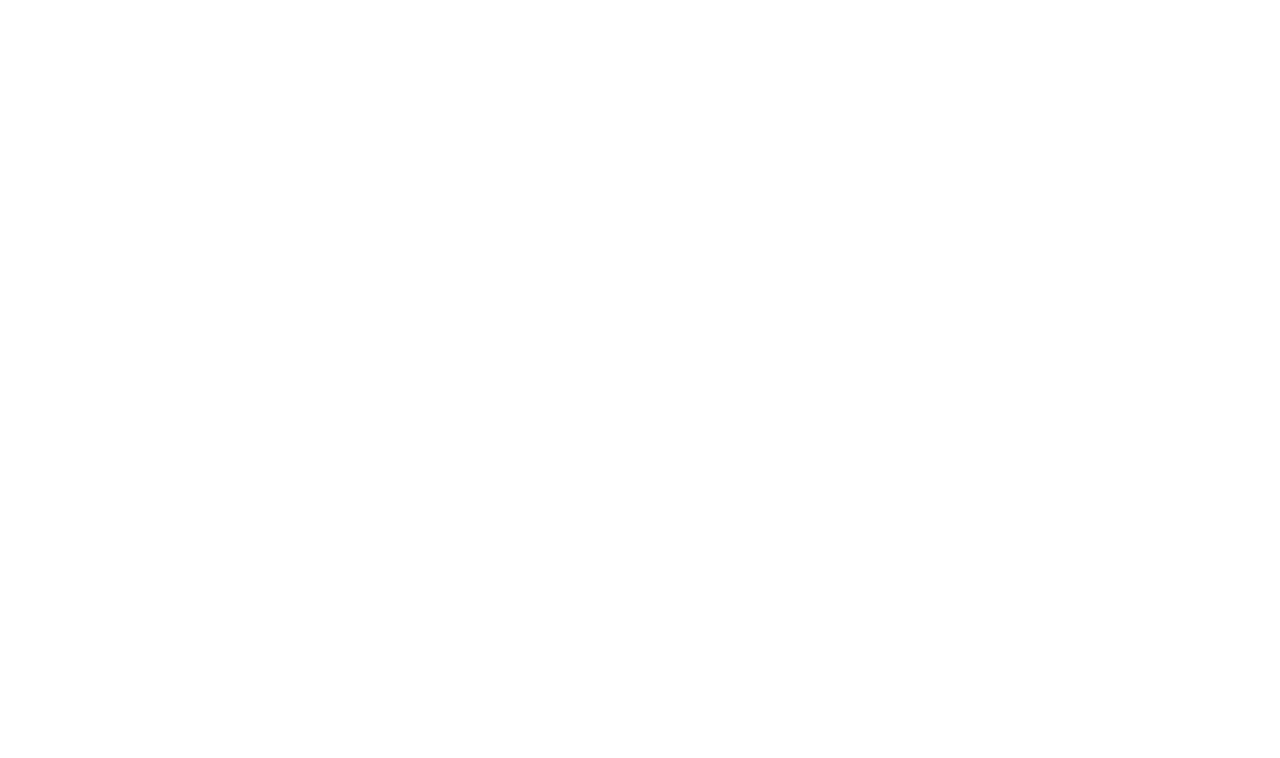
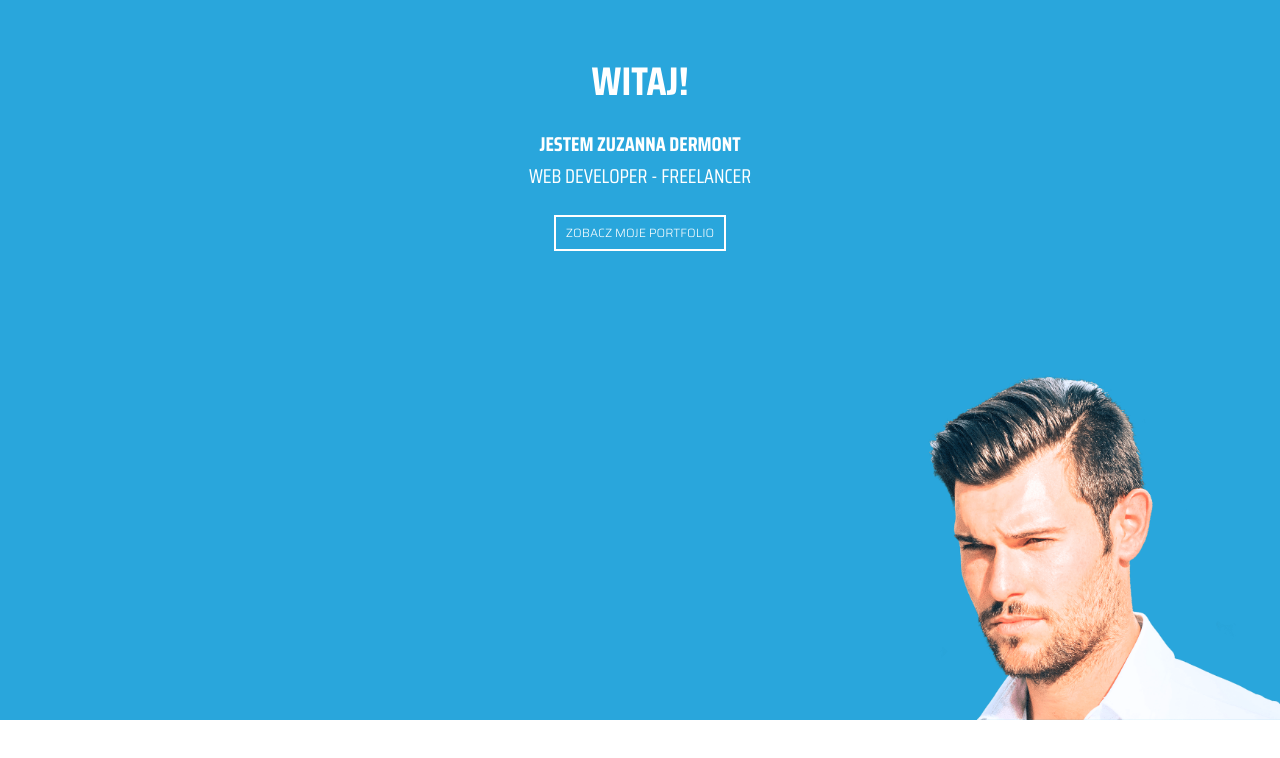
Before and after one commit to zuzannad/portfolio, a plain HTML site: page index.html in a window 1280 px wide. Shown: the top 758 px of the page. Drawn offline with Linux system fonts and the light colour scheme.

Commit message:
header's css for 320px width screens added

```diff
--- a/index.html
+++ b/index.html
@@ -3,14 +3,29 @@
 
 <head>
     <meta charset='UTF-8'>
-    <meta name="viewport" , width=width-device, initial-scale="1.0">
-    <title>Portfolio</title>
+    <meta name="viewport" , content="width=device-width" , initial-scale="1.0">
+    <title>Portfolio - Zuzanna Dermont</title>
+    <link href="https://fonts.googleapis.com/css?family=Saira+Condensed:400,700|Saira:300,400&amp;subset=latin-ext" rel="stylesheet">
     <link rel="stylesheet" href="style.css">
 
 </head>
 
 <body>
-    <p></p>
+    <header>
+        <div class="welcome">
+            <p>witaj!</p>
+            <h1>jestem zuzanna dermont</h1>
+            <h2>web developer - freelancer</h2>
+            <button>zobacz moje portfolio</button>
+        </div>
+        <img src="images/photo1.png" alt="Zdjecie Zuzanna Dermont">
+    </header>
+    <section></section>
+    <section></section>
+    <section></section>
+    <section></section>
+    <section></section>
+    <footer></footer>
 </body>
 
 </html>
--- a/style.css
+++ b/style.css
@@ -0,0 +1,63 @@
+/* font-family: 'Saira', sans-serif;
+font-family: 'Saira Condensed', sans-serif; */
+
+* {
+    margin: 0;
+    padding: 0;
+    box-sizing: border-box;
+}
+
+header {
+    position: relative;
+    background-color: #29a6dc;
+    height: 90vh;
+}
+
+header img {
+    position: absolute;
+    bottom: 0;
+    right: 0;
+    height: 48%;
+}
+
+header .welcome {
+    position: absolute;
+    top: 7%;
+    left: 5%;
+    right: 5%;
+}
+
+header div {
+    font-family: 'Saira Condensed', sans-serif;
+    text-align: center;
+    font-weight: bold;
+    font-size: 40px;
+    color: white;
+    text-transform: uppercase;
+}
+
+header h1 {
+    margin-top: 15px;
+    font-size: 20px;
+}
+
+header h2 {
+    font-size: 20px;
+    font-weight: 400;
+}
+
+header button {
+    font-family: 'Saira', sans-serif;
+    font-weight: 300;
+    line-height: 32px;
+    padding: 0 10px;
+    text-transform: uppercase;
+    color: white;
+    background-color: transparent;
+    font-size: 12px;
+    border: 2px solid white;
+}
+
+section {
+    height: 100vh;
+}
```
